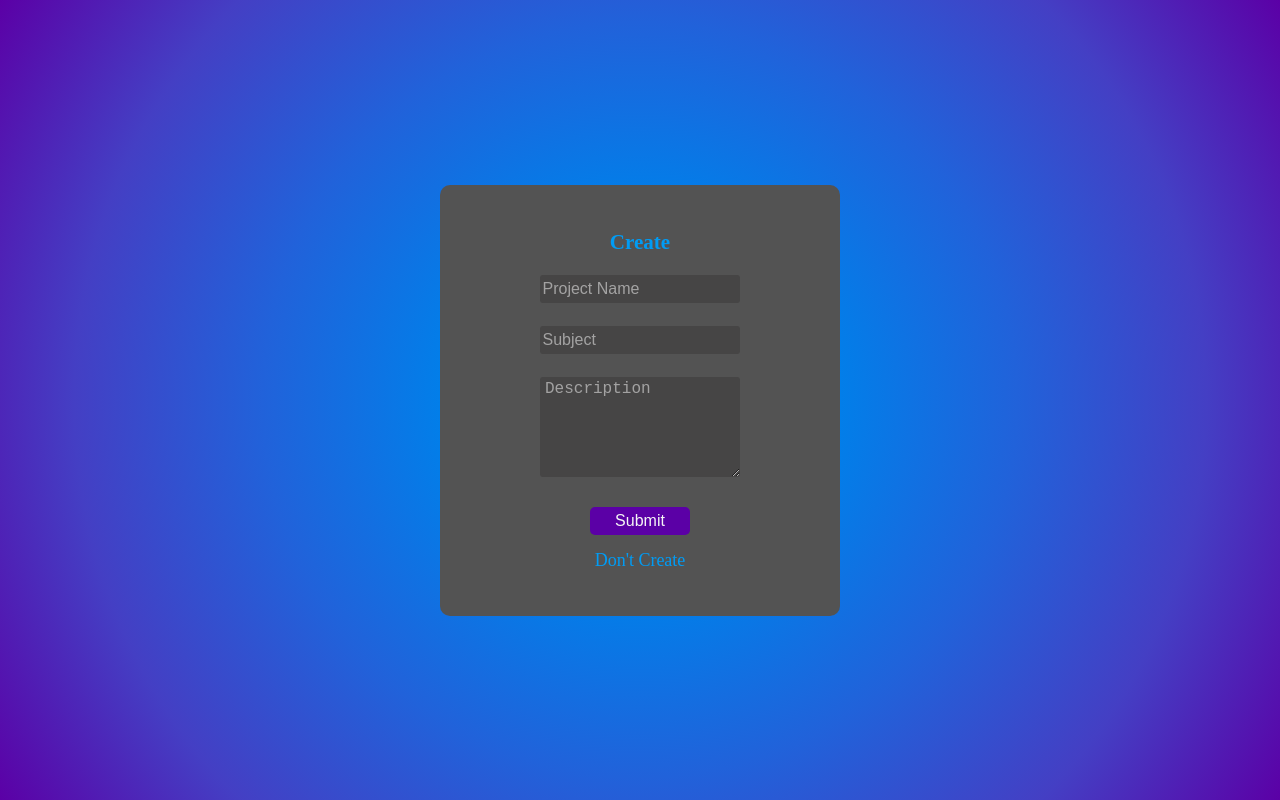
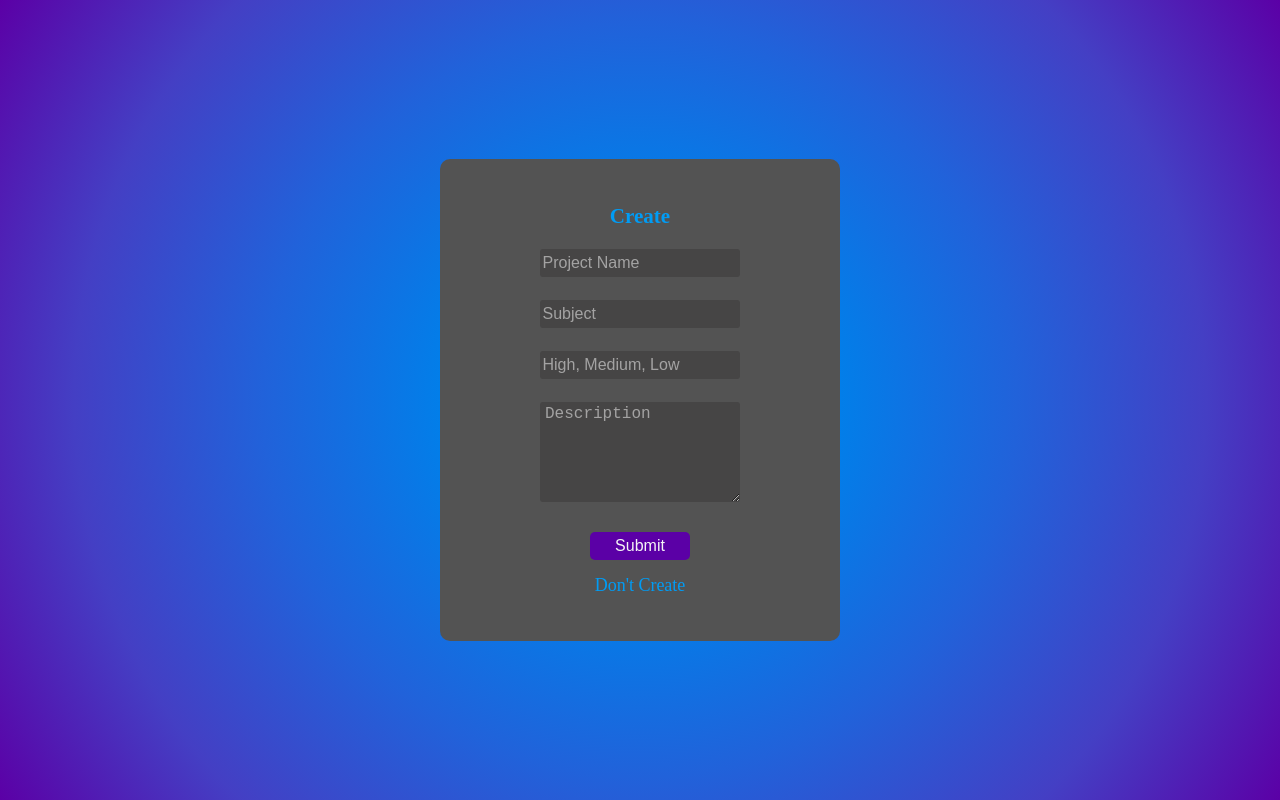
Before and after one commit to KentenRoth/Bug-Tracker, a website: page Public/create.html in a window 1280 px wide. Drawn offline with Linux system fonts and the light colour scheme.

Commit message:
Adding Priority level input

```diff
--- a/Public/CSS/styles.css
+++ b/Public/CSS/styles.css
@@ -164,7 +164,8 @@ button {
 .currentPass,
 .subject,
 .description,
-.project {
+.project,
+.priority {
 	background: #464545;
 	border: none;
 	border-radius: 3px;
@@ -222,7 +223,8 @@ textarea:focus {
 .currentPassInput,
 .subjectInput,
 .descriptionInput,
-.projectInput {
+.projectInput,
+.priorityInput {
 	height: 0px;
 	opacity: 0;
 	padding-bottom: 10px;
--- a/Public/create.html
+++ b/Public/create.html
@@ -43,6 +43,19 @@
 							/>
 						</div>
 						<div class="formInput">
+							<p id="priorityInput" class="priorityInput">
+								Priority Level
+							</p>
+							<input
+								id="priority"
+								class="priority"
+								placeholder="High, Medium, Low"
+								type="text"
+								onfocus="isActive()"
+								onblur="notActive()"
+							/>
+						</div>
+						<div class="formInput">
 							<p id="descriptionInput" class="descriptionInput">
 								Description
 							</p>
```
